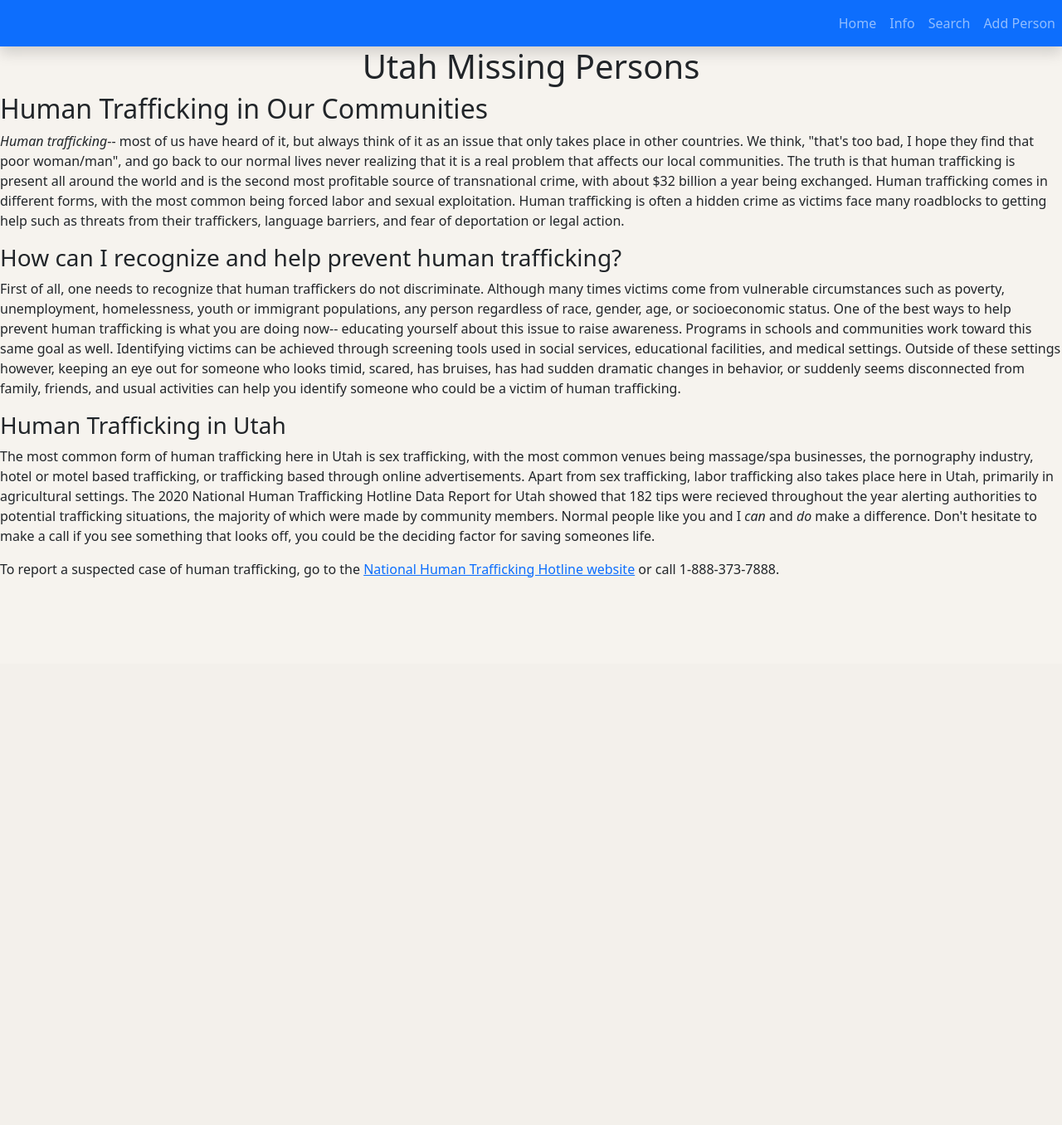
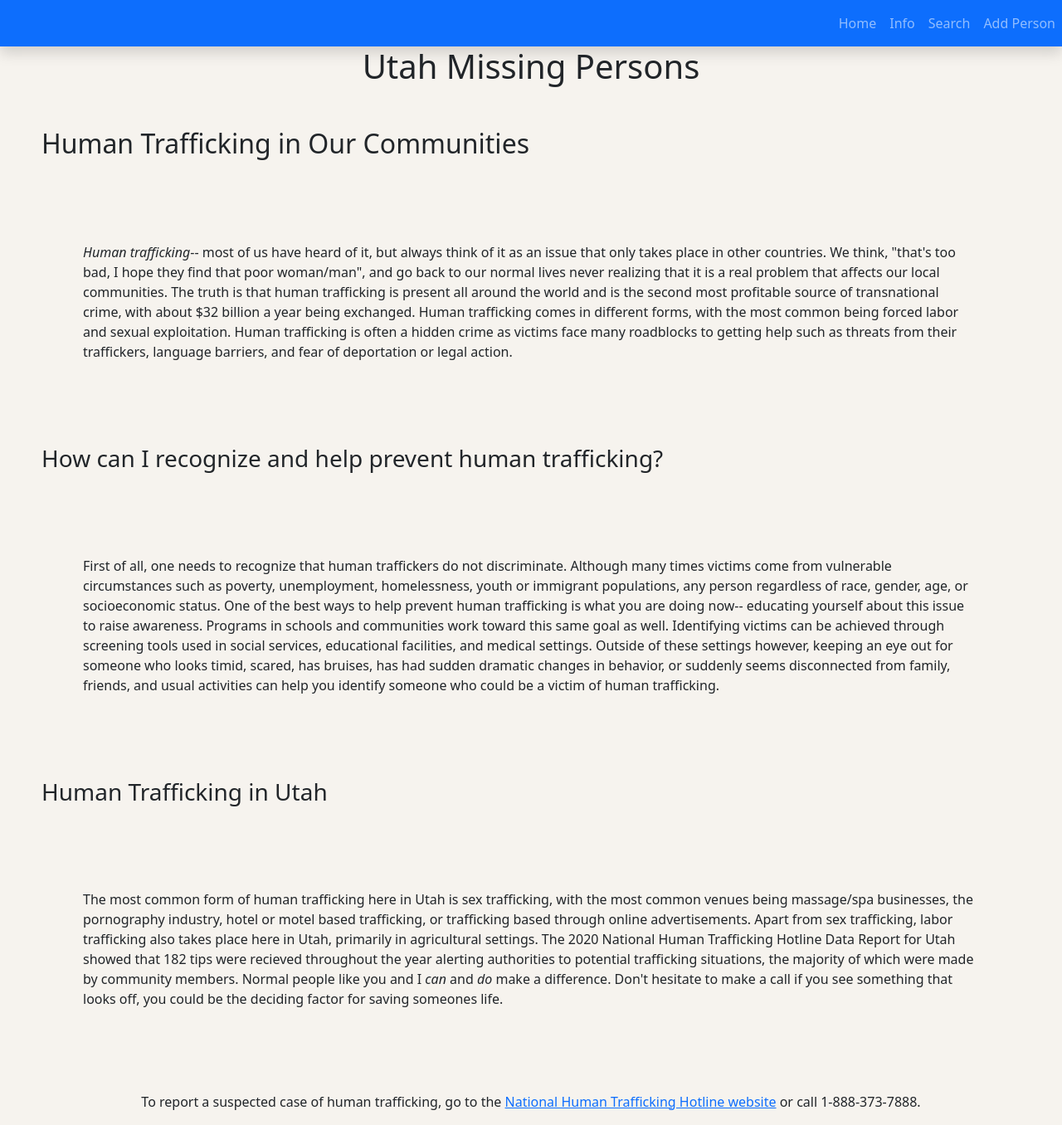
Before and after one commit to Brechristian/missing_persons_team_3, a Django app: page /about/ in a window 1280 px wide. Shown: the whole page at 83% size. Before the commit the page ends 696 px from the top, so only its background shows below. Run offline with Django 4.2, Linux system fonts and the light colour scheme.

Commit message:
Styled about page

```diff
--- a/templates/newapp/about.html
+++ b/templates/newapp/about.html
@@ -1,6 +1,6 @@
 {% extends 'base.html' %} {%load static%} {% block content %}
-<h2>Human Trafficking in Our Communities</h2>
-<p>
+<h2 style="margin: 50px">Human Trafficking in Our Communities</h2>
+<p style="margin: 100px">
   <em>Human trafficking</em>-- most of us have heard of it, but always think of
   it as an issue that only takes place in other countries. We think, "that's too
   bad, I hope they find that poor woman/man", and go back to our normal lives
@@ -13,8 +13,10 @@
   threats from their traffickers, language barriers, and fear of deportation or
   legal action.
 </p>
-<h3>How can I recognize and help prevent human trafficking?</h3>
-<p>
+<h3 style="margin: 50px">
+  How can I recognize and help prevent human trafficking?
+</h3>
+<p style="margin: 100px">
   First of all, one needs to recognize that human traffickers do not
   discriminate. Although many times victims come from vulnerable circumstances
   such as poverty, unemployment, homelessness, youth or immigrant populations,
@@ -29,8 +31,8 @@
   friends, and usual activities can help you identify someone who could be a
   victim of human trafficking.
 </p>
-<h3>Human Trafficking in Utah</h3>
-<p>
+<h3 style="margin: 50px">Human Trafficking in Utah</h3>
+<p style="margin: 100px">
   The most common form of human trafficking here in Utah is sex trafficking,
   with the most common venues being massage/spa businesses, the pornography
   industry, hotel or motel based trafficking, or trafficking based through
@@ -44,7 +46,7 @@
   be the deciding factor for saving someones life.
 </p>
 
-<p>
+<p style="text-align: center">
   To report a suspected case of human trafficking, go to the
   <a href="https://humantraffickinghotline.org/state/utah"
     >National Human Trafficking Hotline website</a
```
